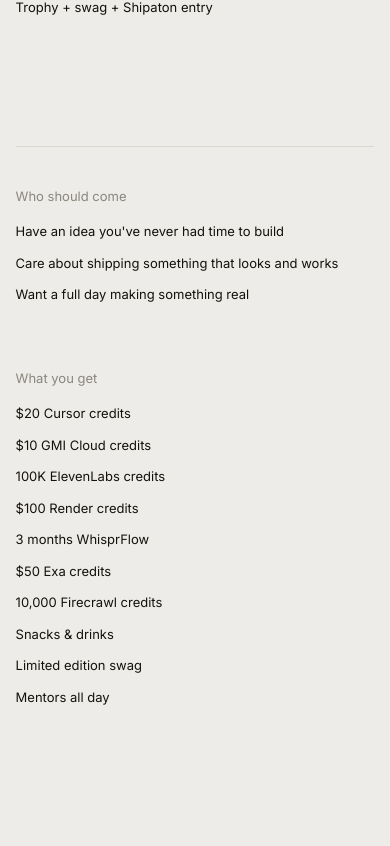
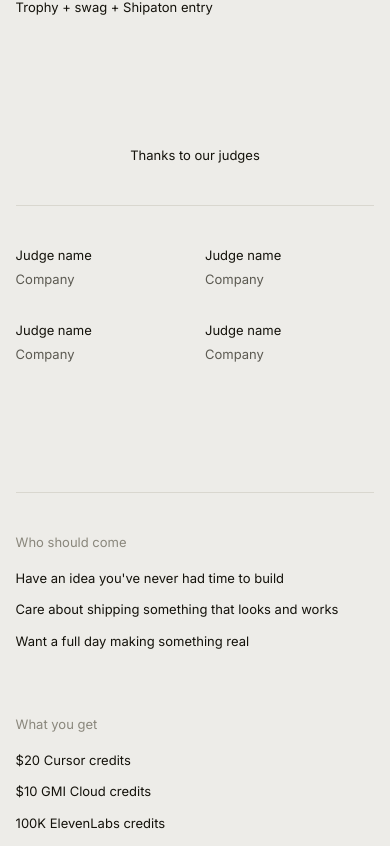
Before and after one commit to Alhwyn/cursor-victoria, a React (Vite) app: page / in a window 390 px wide. Shown: the part 3272-4118 px from the top of the page. Built offline with nearby package versions, Linux system fonts and the light colour scheme; a web font is replaced by a local one.

Commit message:
Add judges section styled like Cursor Compile speakers
Introduce a Compile-style judges grid with name and org columns,
responsive layout, nav link, and editable judge data in content.ts.

Co-authored-by: Alhwyn <Alhwyn@users.noreply.github.com>

```diff
--- a/src/App.tsx
+++ b/src/App.tsx
@@ -1,5 +1,15 @@
 import { type ComponentPropsWithoutRef, type ReactNode } from "react";
-import { about, faq, perks, schedule, site, tracks, who } from "./content";
+import {
+  about,
+  faq,
+  judges,
+  judgesHeading,
+  perks,
+  schedule,
+  site,
+  tracks,
+  who,
+} from "./content";
 import { sponsors, sponsorsHeading } from "./sponsors";
 import cursorLockup from "./assets/cursor-lockup.png";
 import parliamentDome from "./assets/parliament-dome-sketch.png";
@@ -126,6 +136,9 @@ function SiteHeader() {
           <a href="#tracks" className="transition-colors hover:text-[var(--fg)]">
             Tracks
           </a>
+          <a href="#judges" className="transition-colors hover:text-[var(--fg)]">
+            Judges
+          </a>
           <a href="#faq" className="transition-colors hover:text-[var(--fg)]">
             FAQ
           </a>
@@ -246,6 +259,22 @@ export function App() {
           </div>
         </PageSection>
 
+        <PageSection id="judges" className="scroll-mt-8 mt-32 md:mt-64">
+          <h2 className="type-sm mb-10 text-center font-normal text-[var(--fg)] md:mb-14">
+            {judgesHeading}
+          </h2>
+          <ul className="judges-grid">
+            {judges.map((judge, index) => (
+              <li key={index} className="judges-card">
+                <p className="type-sm text-[var(--fg)]">{judge.name}</p>
+                <p className="type-sm mt-1 text-[var(--fg-secondary)]">
+                  {judge.org}
+                </p>
+              </li>
+            ))}
+          </ul>
+        </PageSection>
+
         <PageSection className="mt-32 md:mt-64">
           <div className="grid gap-16 border-t border-[var(--border)] pt-10 md:grid-cols-2 md:gap-x-12 md:gap-y-0">
             <div>
--- a/src/content.ts
+++ b/src/content.ts
@@ -70,6 +70,16 @@ export const tracks = [
   },
 ] as const;
 
+export const judgesHeading = "Thanks to our judges";
+
+/** Add judges here — name + org, matching cursor.com/compile speakers. */
+export const judges = [
+  { name: "Judge name", org: "Company" },
+  { name: "Judge name", org: "Company" },
+  { name: "Judge name", org: "Company" },
+  { name: "Judge name", org: "Company" },
+] as const;
+
 export const perks = [
   "$20 Cursor credits",
   "$10 GMI Cloud credits",
--- a/src/index.css
+++ b/src/index.css
@@ -334,6 +334,40 @@
   }
 }
 
+/*
+ * Judges grid — mirrors cursor.com/compile "Thanks to our speakers":
+ * name + org in a responsive multi-column layout.
+ */
+.judges-grid {
+  display: grid;
+  grid-template-columns: repeat(2, minmax(0, 1fr));
+  gap: 2rem 1.25rem;
+  list-style: none;
+  margin: 0;
+  padding: 0;
+  border-top: 1px solid var(--border);
+  padding-top: 2.5rem;
+}
+
+@media (min-width: 640px) {
+  .judges-grid {
+    grid-template-columns: repeat(3, minmax(0, 1fr));
+    gap: 2.5rem 1.5rem;
+  }
+}
+
+@media (min-width: 1024px) {
+  .judges-grid {
+    grid-template-columns: repeat(4, minmax(0, 1fr));
+    gap: 3rem 2rem;
+    padding-top: 3rem;
+  }
+}
+
+.judges-card {
+  min-width: 0;
+}
+
 @media (prefers-reduced-motion: reduce) {
   html {
     scroll-behavior: auto;
```
